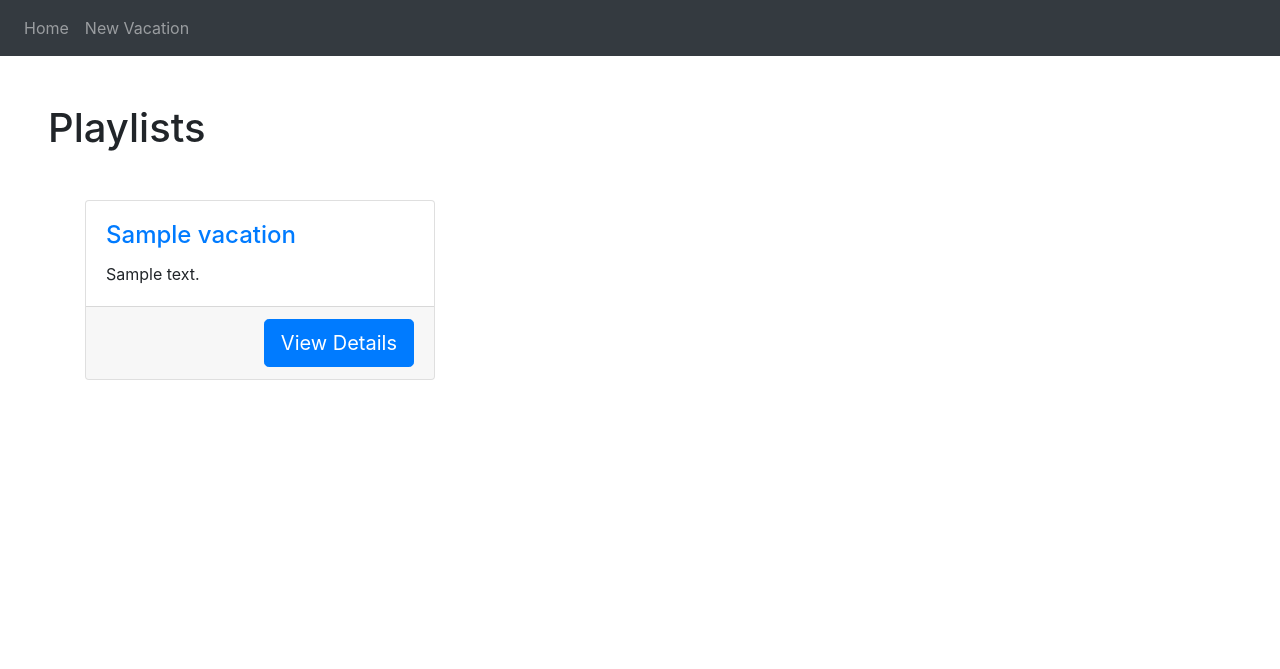
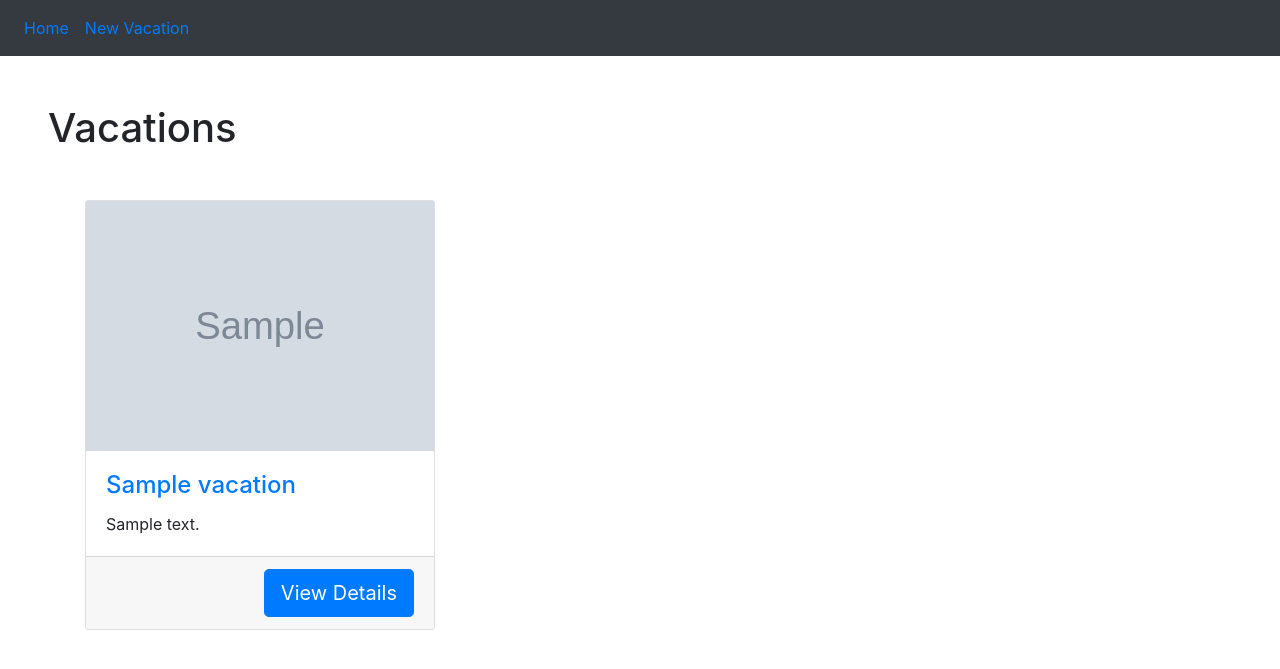
Before and after one commit to AbdullahNoori/Launch-Page, a Flask app: template BEW/contractor1.1/templates/index.html in a window 1280 px wide. Shown: the top 669 px of the page. Run offline with Flask 2, Linux system fonts and the light colour scheme; the template is opened without the code that fills it: most values are stand-ins (such as "Sample title", 1, 10 or a date in 2020); grey boxes marked "Sample" are stand-in pictures; some libraries are stand-ins or nearby versions.

Commit message:
heroku add

```diff
--- a/BEW/contractor1.1/app.py
+++ b/BEW/contractor1.1/app.py
@@ -1,5 +1,8 @@
 from pymongo import MongoClient
 from bson.objectid import ObjectId
+
+
+
 client = MongoClient()
 db = client.vacation
 vacations = db.vacations
@@ -12,53 +15,65 @@ app = Flask(__name__)
 @app.route('/')
 def vacations_index():
     """Show all vacations."""
-    return render_template('vacations_index.html', vacations=vacations.find())
+    return render_template('index.html', vacations=vacations.find())
 
-@app.route('/playlists/new')
-def playlists_new():
-    """Create a new playlist."""
-    return render_template('playlists_new.html')
+@app.route('/vacations/new')
+def vacations_new():
+    """Create a new vacation."""
+    return render_template('new.html')
 
-
-def video_url_creator(id_lst):
-    videos = []
-
-    for vid_id in id_lst:
-        # We know that embedded YouTube videos always have this format
-        video = 'https://youtube.com/embed/' + str(vid_id)
-        print(video)
-        videos.append(video)
-    return videos
 
 
 # Note the methods parameter that explicitly tells the route that this is a POST
-@app.route('/playlists', methods=['POST'])
-def playlists_submit():
-    """Submit a new playlist."""
-    # Grab the video IDs and make a list out of them
-    video_ids = request.form.get('video_ids').split()
+@app.route('/vacations', methods=['POST'])
+def vacations_submit():
+    """Submit a new vacation."""
+    # Grab the image urls and make a list out of them
+    images = request.form.get('images').split(',')
     # call our helper function to create the list of links
-    videos = video_url_creator(video_ids)
-    playlist = {
+    vacation = {
         'title': request.form.get('title'),
         'description': request.form.get('description'),
-        'videos': videos,
-        'video_ids': video_ids
+        'images': images,
     }
-    playlists.insert_one(playlist)
-    return redirect(url_for('playlists_index'))
+    vacations.insert_one(vacation)
+    return redirect(url_for('vacations_index'))
 
-@app.route('/playlists/<playlist_id>')
-def playlists_show(playlist_id):
+@app.route('/vacations/<vacation_id>')
+def vacations_show(vacation_id):
     """Show a single playlist."""
-    playlist = playlists.find_one({'_id': ObjectId(playlist_id)})
-    return render_template('playlists_show.html', playlist=playlist)
+    vacation = vacations.find_one({'_id': ObjectId(vacation_id)})
+    return render_template('show.html', vacation=vacation)
 
-@app.route('/')
-def playlists_edit(playlist_id):
-    """Show render playlists_edit."""
-    playlist = playlists.find_one({'_id': ObjectId(playlist_id)})
-    return render_template('playlists_show.html', playlist=playlist)
+@app.route('/vacations/<vacation_id>/edit')
+def vacations_edit(vacation_id):
+    """Show render vacait_edit."""
+    vacation= vacations.find_one({'_id': ObjectId(vacation_id)})
+    return render_template('edit.html', vacation=vacation)
+
+@app.route('/vacations/<vacation_id>', methods=['POST'])
+def vacation_update(vacation_id):
+    """Submit an edited vacation."""
+    # Grab the video IDs and make a list out of them
+    images = request.form.get('images').split(',')
+    # call our helper function to create the list of links
+    vacation = {
+        'title': request.form.get('title'),
+        'description': request.form.get('description'),
+        'images': images,
+    }
+
+    vacations.update_one(
+        {'_id': ObjectId(vacation_id)},
+        {'$set': vacation})
+    return redirect(url_for('vacations_show', vacation_id=vacation_id))
+
+@app.route('/vacations/<vacation_id>/delete', methods=['POST'])
+def vacation_delete(vacation_id):
+    """Action to delete a comment."""
+    vacations.delete_one({'_id': ObjectId(vacation_id)})
+    return redirect(url_for('vacations_index'))
+
 
 if __name__ == '__main__':
-    app.run(debug=True)
+    app.run()
--- a/BEW/contractor1.1/templates/base.html
+++ b/BEW/contractor1.1/templates/base.html
@@ -4,15 +4,16 @@
 <head>
   <meta charset='utf-8'>
   <title>Vacay</title>
-  <link rel="stylesheet" href="https://stackpath.bootstrapcdn.com/bootstrap/4.3.1/css/bootstrap.min.css" integrity="sha384-ggOyR0iXCbMQv3Xipma34MD+dH/1fQ784/j6cY/iJTQUOhcWr7x9JvoRxT2MZw1T" crossorigin="anonymous">
+  <link rel="stylesheet" href="https://stackpath.bootstrapcdn.com/bootstrap/4.4.1/css/bootstrap.min.css" integrity="sha384-Vkoo8x4CGsO3+Hhxv8T/Q5PaXtkKtu6ug5TOeNV6gBiFeWPGFN9MuhOf23Q9Ifjh" crossorigin="anonymous">
 
 </head>
 <body>
-  <nav class="navbar navbar-expand-sm bg-dark navbar-dark">
+  <nav class="navbar navbar-expand-sm bg-dark navbar-style=background-color=Orange"
+
     <!-- Links -->
     <ul class="navbar-nav">
       <li class="nav-item">
-        <a class="nav-link" href="/vacations">Home</a>
+        <a class="nav-link" href="/">Home</a>
       </li>
       <li class="nav-item">
         <a class="nav-link" href="/vacations/new">New Vacation</a>
@@ -22,8 +23,9 @@
   </nav>
         {% block content %}
         {% endblock %}
-    <script src="https://code.jquery.com/jquery-3.3.1.slim.min.js" integrity="sha384-q8i/X+965DzO0rT7abK41JStQIAqVgRVzpbzo5smXKp4YfRvH+8abtTE1Pi6jizo" crossorigin="anonymous"></script>
-    <script src="https://cdnjs.cloudflare.com/ajax/libs/popper.js/1.14.7/umd/popper.min.js" integrity="sha384-UO2eT0CpHqdSJQ6hJty5KVphtPhzWj9WO1clHTMGa3JDZwrnQq4sF86dIHNDz0W1" crossorigin="anonymous"></script>
-    <script src="https://stackpath.bootstrapcdn.com/bootstrap/4.3.1/js/bootstrap.min.js" integrity="sha384-JjSmVgyd0p3pXB1rRibZUAYoIIy6OrQ6VrjIEaFf/nJGzIxFDsf4x0xIM+B07jRM" crossorigin="anonymous"></script>
+
+        <script src="https://code.jquery.com/jquery-3.4.1.slim.min.js" integrity="sha384-J6qa4849blE2+poT4WnyKhv5vZF5SrPo0iEjwBvKU7imGFAV0wwj1yYfoRSJoZ+n" crossorigin="anonymous"></script>
+        <script src="https://cdn.jsdelivr.net/npm/popper.js@1.16.0/dist/umd/popper.min.js" integrity="sha384-Q6E9RHvbIyZFJoft+2mJbHaEWldlvI9IOYy5n3zV9zzTtmI3UksdQRVvoxMfooAo" crossorigin="anonymous"></script>
+        <script src="https://stackpath.bootstrapcdn.com/bootstrap/4.4.1/js/bootstrap.min.js" integrity="sha384-wfSDF2E50Y2D1uUdj0O3uMBJnjuUD4Ih7YwaYd1iqfktj0Uod8GCExl3Og8ifwB6" crossorigin="anonymous"></script>
 </body>
 </html>
--- a/BEW/contractor1.1/templates/home.html
+++ /dev/null
@@ -1,6 +0,0 @@
-<!-- templates/home.html -->
-{% extends 'base.html' %}
-
-{% block content %}
-    <h1>{{ msg }}</h1>
-{% endblock %}
--- a/BEW/contractor1.1/templates/index.html
+++ b/BEW/contractor1.1/templates/index.html
@@ -2,7 +2,7 @@
 {% extends 'base.html' %}
 
 {% block content %}
-<h1 class="m-5">Playlists</h1>
+<h1 class="m-5">Vacations</h1>
 
 <!-- Page Content -->
 <div class="container">
@@ -12,6 +12,7 @@
                 {% for vacation in vacations %}
                   <div class="col-lg-4 col-md-6 mb-4">
                     <div class="card h-100">
+                      <img src="{{vacation.images[0]}}" alt="" width="100%" height="250px">
                       <div class="card-body">
                         <h4 class="card-title">
                           <a href="">{{ vacation.title }}</a>
```
Also changed, not shown: BEW/contractor1.1/templates/edit.html (added, +20 -0 lines), BEW/contractor1.1/templates/form.html (+2 -9 lines), BEW/contractor1.1/templates/new.html (+15 -8 lines), BEW/contractor1.1/templates/show.html (+35 -23 lines).
